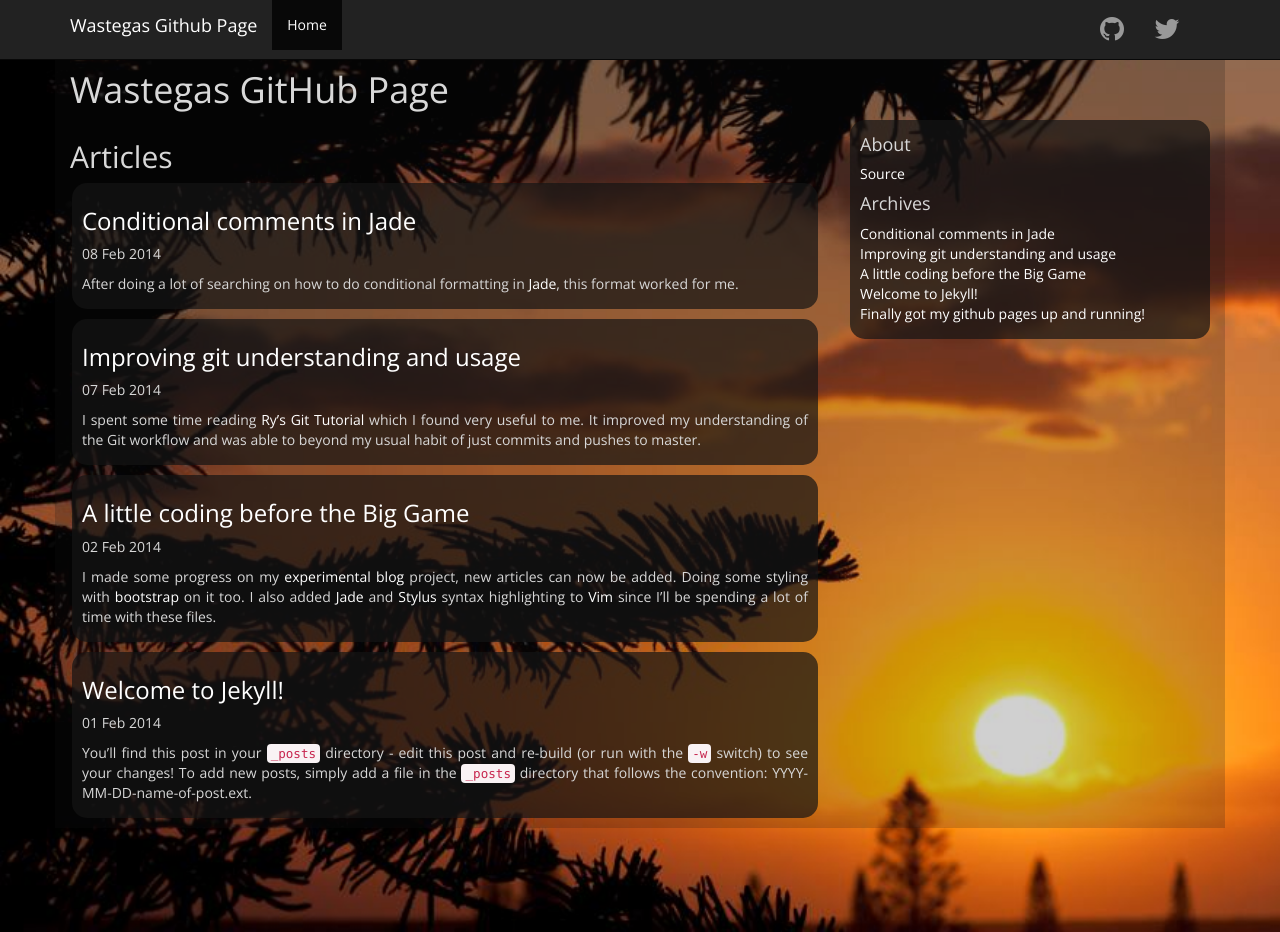
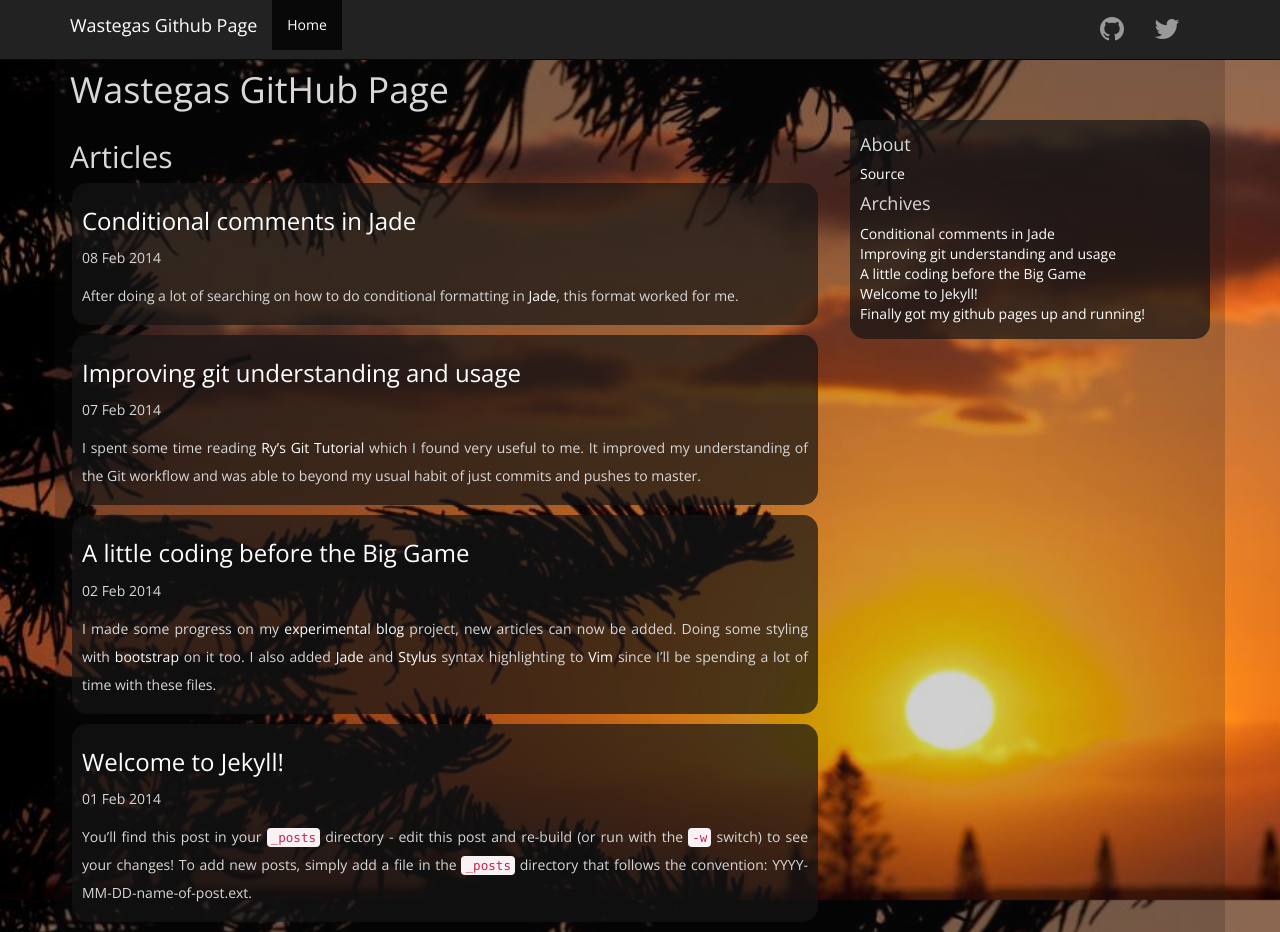
Before and after one commit to wastegas/wastegas.github.io, a Jekyll site: the page built from index.md, in a window 1280 px wide and 932 px high. Built offline with Jekyll 4.4.1, drawn with Linux system fonts in a browser that asks for light colours; nearby versions of some CDN libraries; Markdown is read by kramdown in place of the engine named in the settings.

Commit message:
adjust line height

```diff
--- a/_includes/head.html
+++ b/_includes/head.html
@@ -7,6 +7,10 @@
         <link rel="stylesheet" href="{{ site.baseurl }}css/style.css">
         <link rel="stylesheet" href="{{ site.baseurl }}css/syntax.css">
         <link href="//netdna.bootstrapcdn.com/font-awesome/4.0.3/css/font-awesome.css" rel="stylesheet">
+        <!--[if lt IE 9]>
+            <script src="https://oss.maxcdn.com/libs/html5shiv/3.7.0/html5shiv.js"></script>
+            <script src="https://oss.maxcdn.com/libs/respond.js/1.4.2/respond.min.js"></script>
+        <![endif]-->
     </head>
     <body>
         <div class="navbar navbar-inverse navbar-fixed-top" role="navigation">
--- a/css/style.css
+++ b/css/style.css
@@ -29,6 +29,7 @@ body {
 
 p {
     text-align: justify;
+    line-height: 2.0;
 }
 
 /* post main */
```
